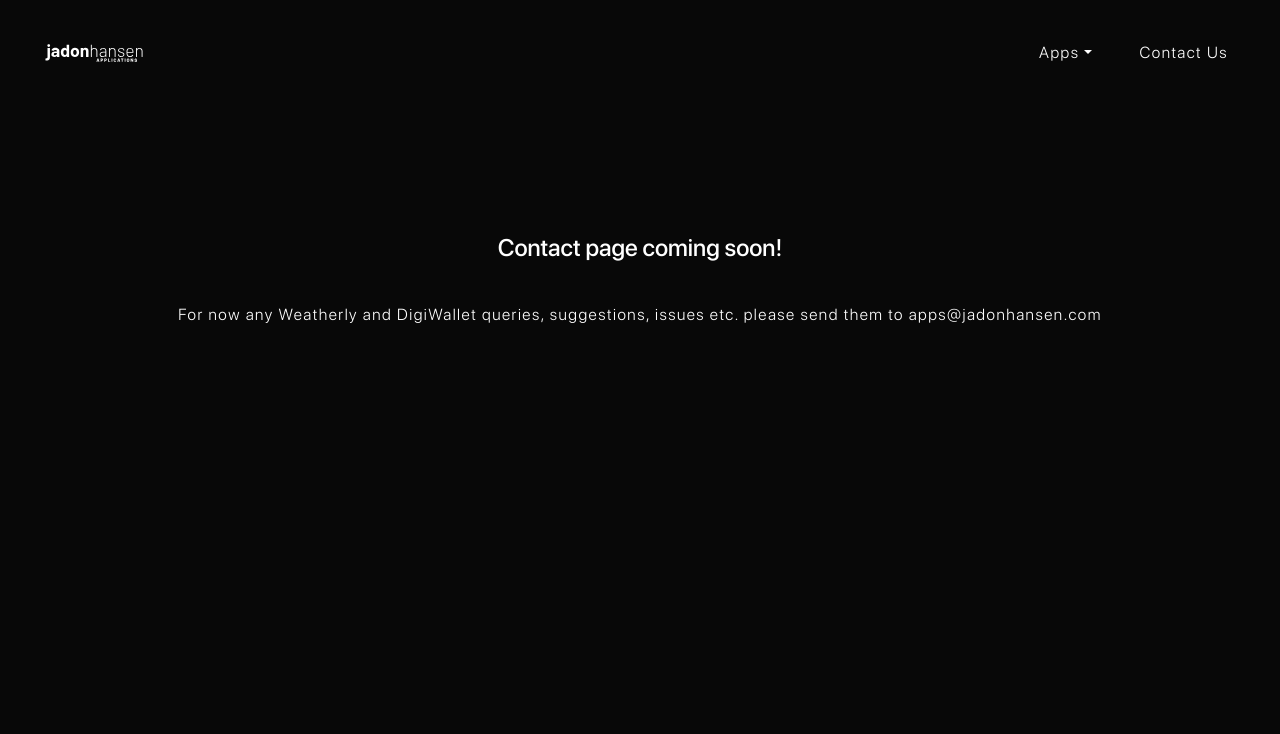
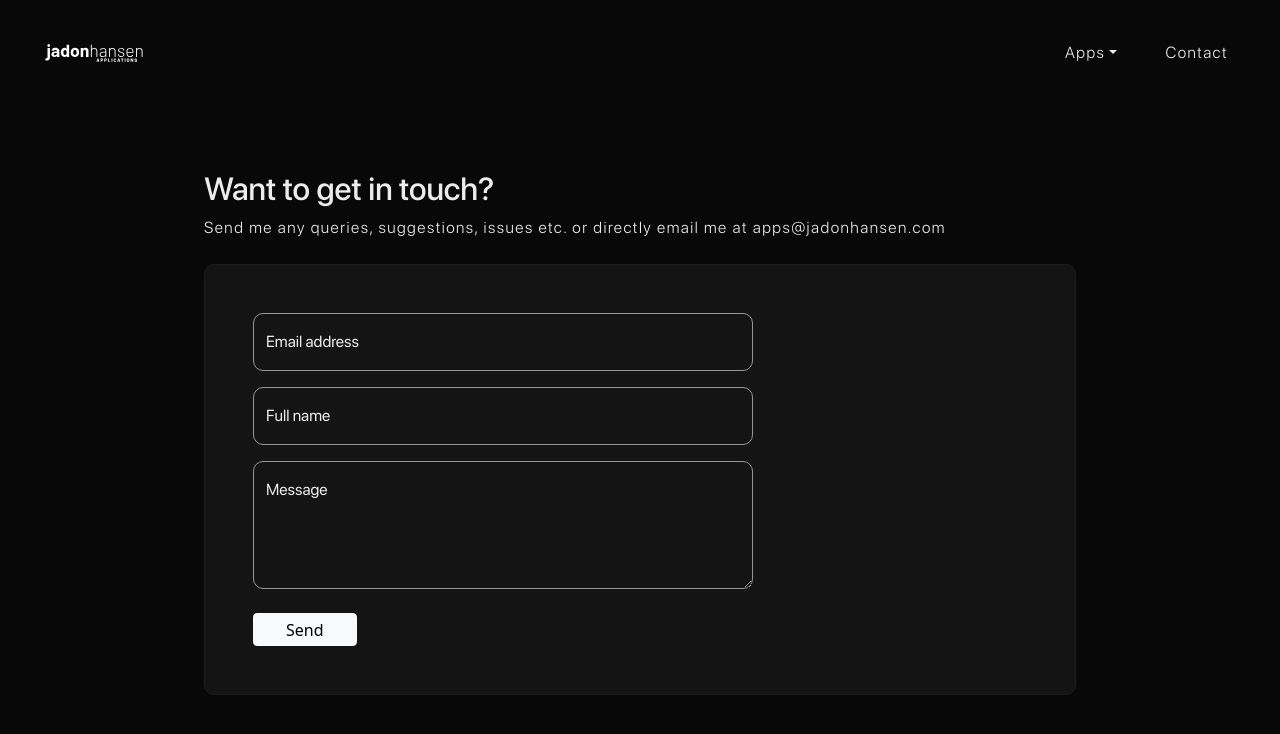
Before and after one commit to jadonhansen/jh-apps-portfolio, a React (Create React App) app: page /contact in a window 1280 px wide. Shown: the top 734 px of the page. Built offline with nearby package versions, Linux system fonts and the light colour scheme; a web font is replaced by a local one.

Commit message:
contact page and home wip

```diff
--- a/package.json
+++ b/package.json
@@ -6,6 +6,7 @@
 		"@testing-library/jest-dom": "^5.16.5",
 		"@testing-library/react": "^13.3.0",
 		"@testing-library/user-event": "^13.5.0",
+		"bootstrap": "^5.2.2",
 		"react": "^18.2.0",
 		"react-dom": "^18.2.0",
 		"react-router-dom": "^6.3.0",
--- a/src/components/navbar.tsx
+++ b/src/components/navbar.tsx
@@ -49,7 +49,7 @@ export default function Navbar() {
 						</li>
 						<li className="nav-item">
 							<Link className="nav-link" to="/contact">
-								Contact Us
+								Contact
 							</Link>
 						</li>
 					</ul>
--- a/src/pages/Contact.tsx
+++ b/src/pages/Contact.tsx
@@ -1,10 +1,27 @@
 import React from "react";
+
+import "../styles/contact.scss";
 
 export default function Contact() {
 	return (
-		<div className="container-md page-container">
-			<h4>Contact page coming soon!</h4>
-			<p>For now any Weatherly and DigiWallet queries, suggestions, issues etc. please send them to apps@jadonhansen.com</p>
+		<div className="container-md contact">
+			<h2>Want to get in touch?</h2>
+			<p className="mb-4">Send me any queries, suggestions, issues etc. or directly email me at apps@jadonhansen.com</p>
+			<div className="contact-content">
+				<div className="form-floating mb-3">
+					<input type="email" className="form-control" id="floatingInput" placeholder="name@example.com"/>
+					<label htmlFor="floatingInput">Email address</label>
+				</div>
+				<div className="form-floating mb-3">
+					<input type="text" className="form-control" id="floatingText" placeholder="Full name"/>
+					<label htmlFor="floatingText">Full name</label>
+				</div>
+				<div className="form-floating mb-4">
+					<textarea className="form-control" placeholder="Type your message here" id="floatingTextarea"></textarea>
+					<label htmlFor="floatingTextarea">Message</label>
+				</div>
+				<button type="button" className="btn btn-light">Send</button>
+			</div>
 		</div>
 	);
 }
--- a/src/pages/Digiwallet.tsx
+++ b/src/pages/Digiwallet.tsx
@@ -6,7 +6,7 @@ import "../styles/digiwallet.scss";
 export default function Digiwallet() {
 
 	return (
-		<div className="container-md page-container">
+		<div className="container-md digiwallet">
 			<h4>DigiWallet home page coming soon!</h4>
 			<p>
 				Click <Link to="privacy_policy">here</Link> to view Privacy Policy
--- a/src/pages/Home.tsx
+++ b/src/pages/Home.tsx
@@ -5,21 +5,24 @@ import "../styles/home.scss";
 
 export default function Home() {
 	return (
-		<div className="container-md page-container">
-			<h4>Apps home page coming soon!</h4>
-			<p>For now, checkout our latest two apps
-				<Link className="link_home_w" to={"/weatherly"}>
-					Weatherly
-				</Link>
-				and
-				<Link className="link_home_dw" to={"/digiwallet"}>
-					DigiWallet
-				</Link>
-			</p>
-			<p>or</p>
-			<Link className="link_home_contact" to={"/contact"}>
-				Contact Us
-			</Link>
+		<div className="container-md home">
+			<div className="row">
+				<div className="col-8 left">
+					<h1>Apps made for the experience</h1>
+					<p>Check out my existing two apps</p>
+					<div className="app-link">
+						<img className="app-icon" src={require("../assets/weatherly/AppIcon.png")}></img>
+						<Link className="link_home_w" to={"/weatherly"}>Weatherly</Link>
+					</div>
+					<div className="app-link">
+						<img className="app-icon" src={require("../assets/digiwallet/AppIcon.png")}></img>
+						<Link className="link_home_dw" to={"/digiwallet"}>Digiwallet</Link>
+					</div>
+				</div>
+				<div className="col-4 right">
+					<p>image</p>
+				</div>
+			</div>
 		</div>
 	);
 }
--- a/src/pages/Weatherly.tsx
+++ b/src/pages/Weatherly.tsx
@@ -6,7 +6,7 @@ import "../styles/weatherly.scss";
 export default function Weatherly() {
 
 	return (
-		<div className="container-md page-container">
+		<div className="container-md weatherly">
 			<h4>Weatherly home page coming soon!</h4>
 			<p>
 				Click <Link to="privacy_policy">here</Link> to view Privacy Policy
--- /dev/null
+++ b/src/styles/contact.scss
@@ -0,0 +1,38 @@
+.contact {
+	width: 70%;
+
+	.contact-content {
+		background-color: rgb(20, 20, 20);
+		border: 1px solid rgb(30, 30, 30);
+		border-radius: 10px;
+		padding: 3rem;
+		width: 100%;
+
+		.form-floating {
+			width: 500px;
+		}
+
+		.form-control:focus {
+			box-shadow: 0 0 0 0.25rem rgba(105, 105, 105, 0.3);
+		}
+
+		input, input:focus {
+			background-color: transparent;
+			color: rgb(236, 236, 236);
+			border-radius: 10px;
+			border-color: rgb(150, 150, 150);
+		}
+
+		textarea, textarea:focus {
+			min-height: 8rem;
+			background-color: transparent;
+			color: rgb(236, 236, 236) !important;
+			border-radius: 10px;
+			border-color: rgb(150, 150, 150);
+		}
+
+		button {
+			padding: 0.2rem 2rem;
+		}
+	}
+}
--- a/src/styles/digiwallet.scss
+++ b/src/styles/digiwallet.scss
@@ -1,3 +1,4 @@
+.digiwallet {
 	.badges {
 		display: flex;
 		justify-content: center;
@@ -17,3 +18,4 @@
 		border-radius: 13px;
 		overflow: hidden;
 	}
+}
--- a/src/styles/home.scss
+++ b/src/styles/home.scss
@@ -1,23 +1,26 @@
-.page-container {
-	padding: 4rem;
+.home {
+	width: 80%;
 
-	h4 {
-		padding-bottom: 2rem;
-		text-align: center;
+	h1 {
+		font-size: 5rem;
+		margin-bottom: 3rem;
 	}
 
-	p {
-		text-align: center;
+	.app-link {
+		display: flex;
+		margin-bottom: 1rem;
+
+		.app-icon {
+			width: 40px;
+			height: 40px;
+			border-radius: 100px;
+			margin-right: 0.5rem;
+		}
 	}
 
-	.link_home_w,
-	.link_home_dw {
+	.link_home_w, .link_home_dw {
 		margin-left: 5px;
 		margin-right: 5px;
-	}
-
-	.link_home_contact {
-		display: block;
-		text-align: center;
+		align-self: center;
 	}
 }
--- a/src/styles/index.scss
+++ b/src/styles/index.scss
@@ -1,21 +1,11 @@
 p, a, h1, h2, h3, h4, h5, h6, label, li {
     font-family: 'SF Pro Display' !important;
-    color: white !important;
+    color: rgb(236, 236, 236) !important;
 }
 
 p, a {
     font-weight: 300;
     letter-spacing: 1.5px;
-}
-
-h1 {
-    font-size: 6rem;
-}
-
-@media only screen and (max-width: 768px) {
-    h1 {
-        font-size: 4rem;
-    }
 }
 
 body {
--- a/src/styles/weatherly.scss
+++ b/src/styles/weatherly.scss
@@ -1,3 +1,4 @@
+.weatherly {
 	.badges {
 		display: flex;
 		justify-content: center;
@@ -17,3 +18,4 @@
 		border-radius: 13px;
 		overflow: hidden;
 	}
+}
```
Also changed, not shown: 1 other file (tests, documents, lock files or other folders). Lines whose indentation alone changed are shown as unchanged.
